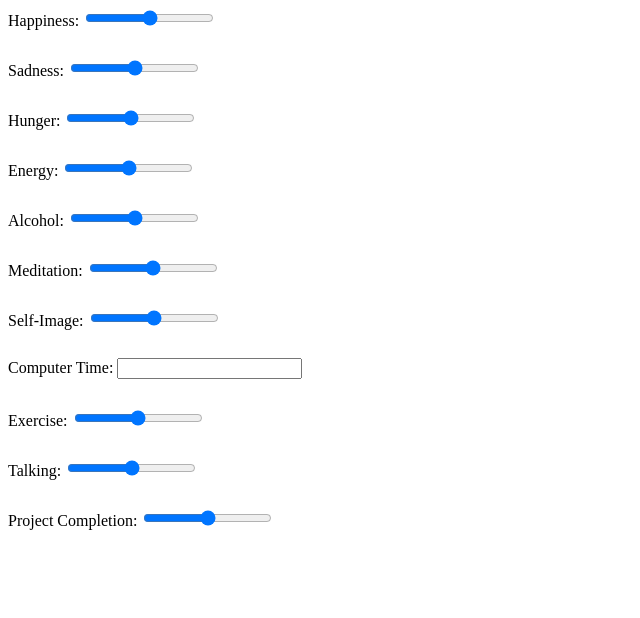
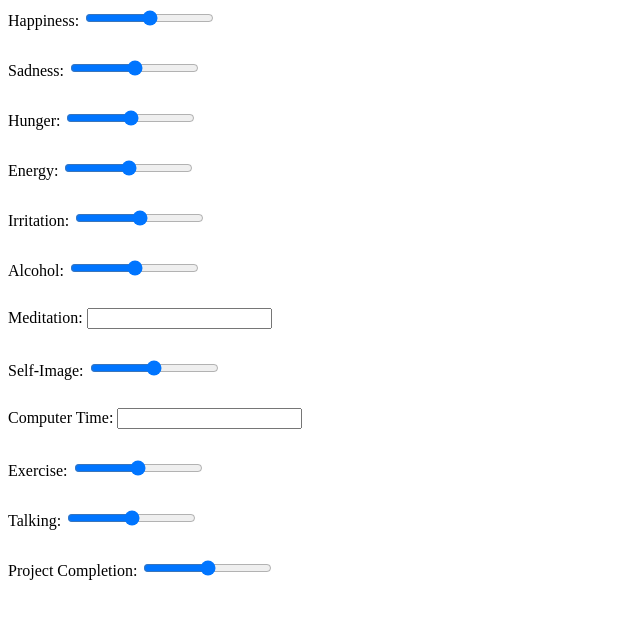
Before and after one commit to tomasantunes/life-gauges, a plain HTML site: page index.html in a window 1280 px wide. Shown: the whole page, without its empty margins (0-640 px from the left). Drawn offline with Linux system fonts and the light colour scheme.

Commit message:
Update index.html

```diff
--- a/index.html
+++ b/index.html
@@ -33,13 +33,18 @@
     </div>
 
     <div class="slider">
+        <label for="points">Irritation:</label>
+        <input type="range" id="irritation" min="0" max="100">
+    </div>
+
+    <div class="slider">
         <label for="points">Alcohol:</label>
         <input type="range" id="alcohol" min="0" max="100">
     </div class="slider">
 
     <div class="slider">
         <label for="points">Meditation:</label>
-        <input type="range" id="meditation" min="0" max="100">
+        <input type="number" id="meditation">
     </div>
 
     <div class="slider">
```
